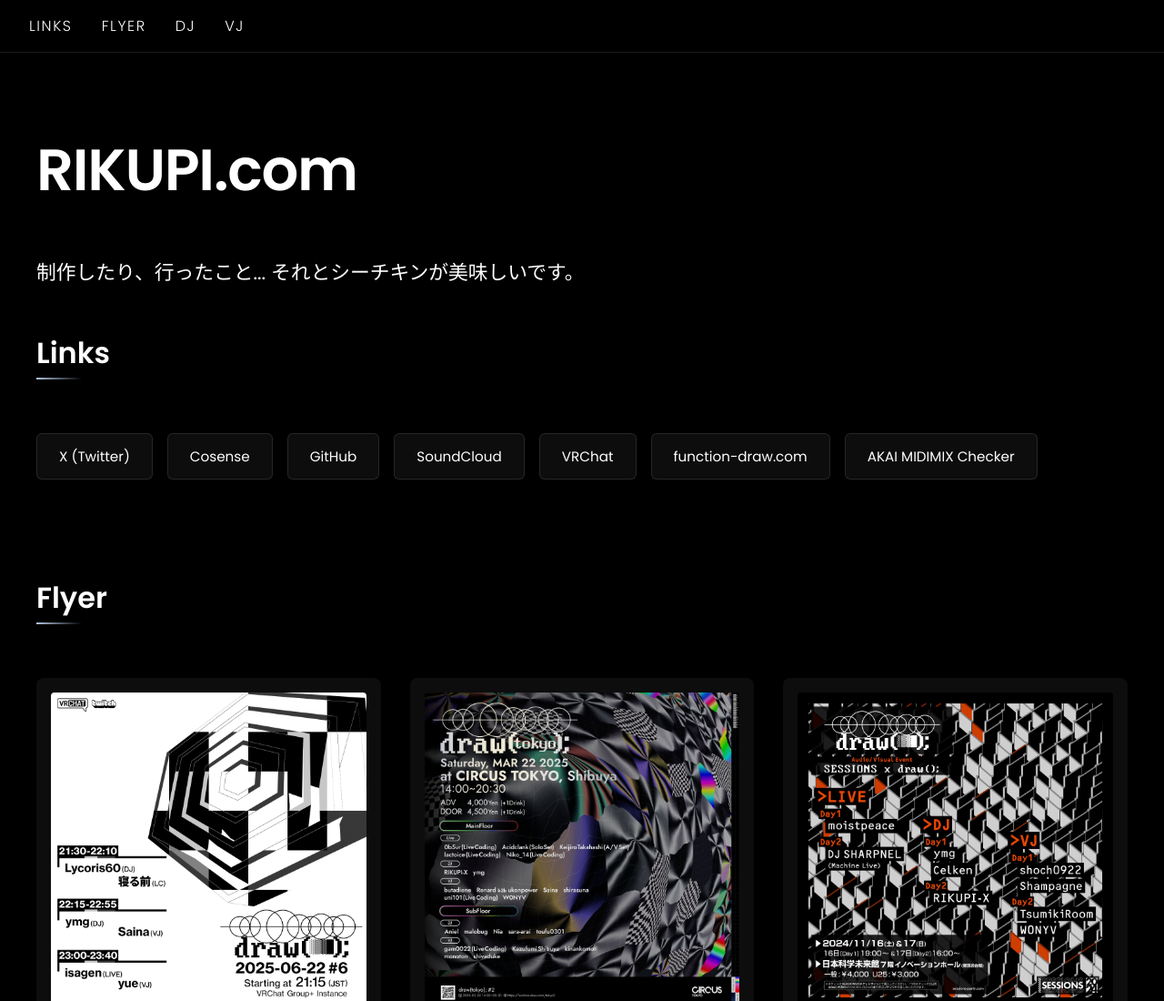
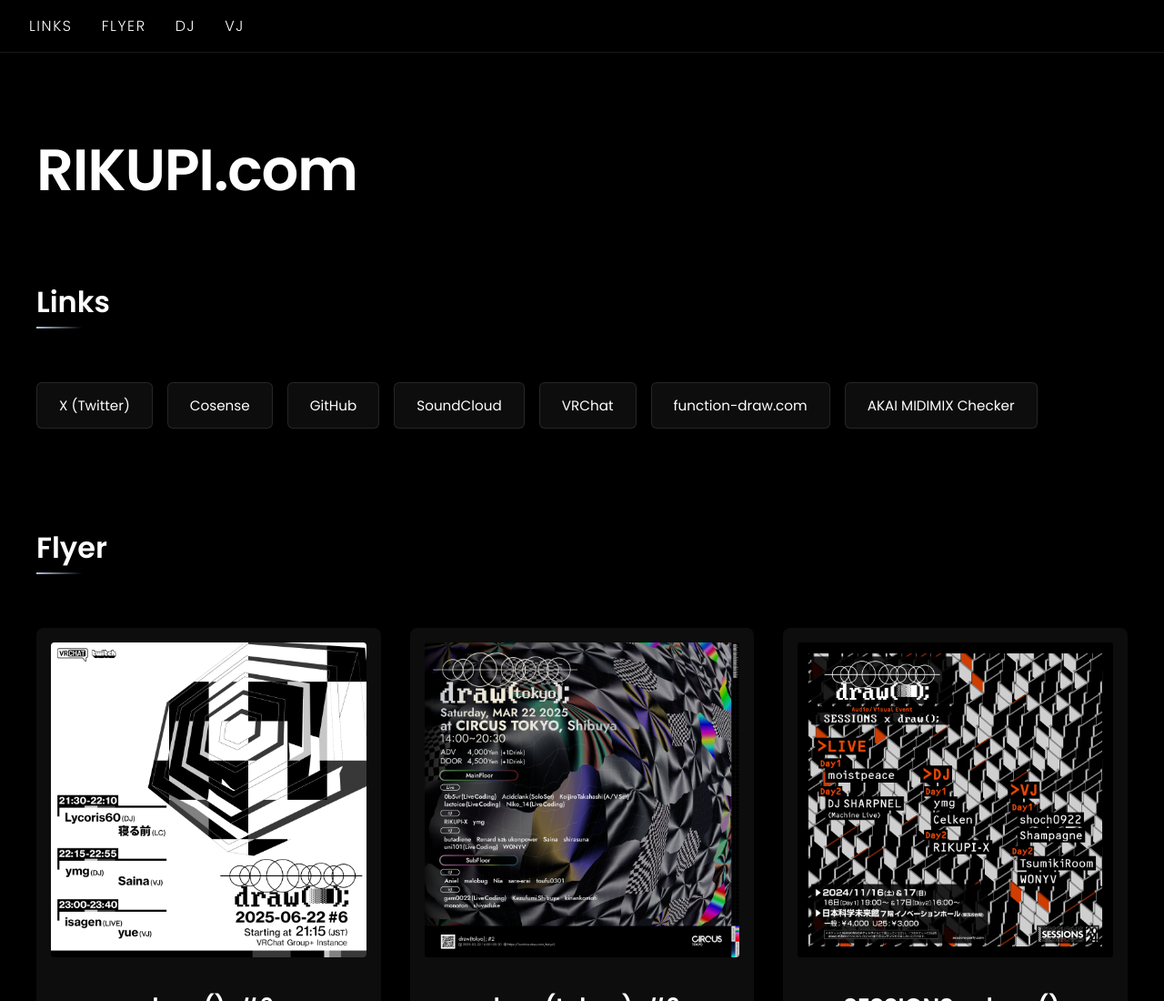
Before and after one commit to rikupi/rikupi.github.io, a plain HTML site: page index.html in a window 1280 px wide. Shown: the top 1100 px of the page at 91% size. Drawn offline with Linux system fonts and the light colour scheme; a web font is replaced by a local one.

Commit message:
Change About

```diff
--- a/index.html
+++ b/index.html
@@ -310,7 +310,6 @@
     <div class="container">
         <header>
             <h1>RIKUPI.com</h1>
-            <p>制作したり、行ったこと...    それとシーチキンが美味しいです。</p>
         </header>
 
         <!-- Links Section -->
```
